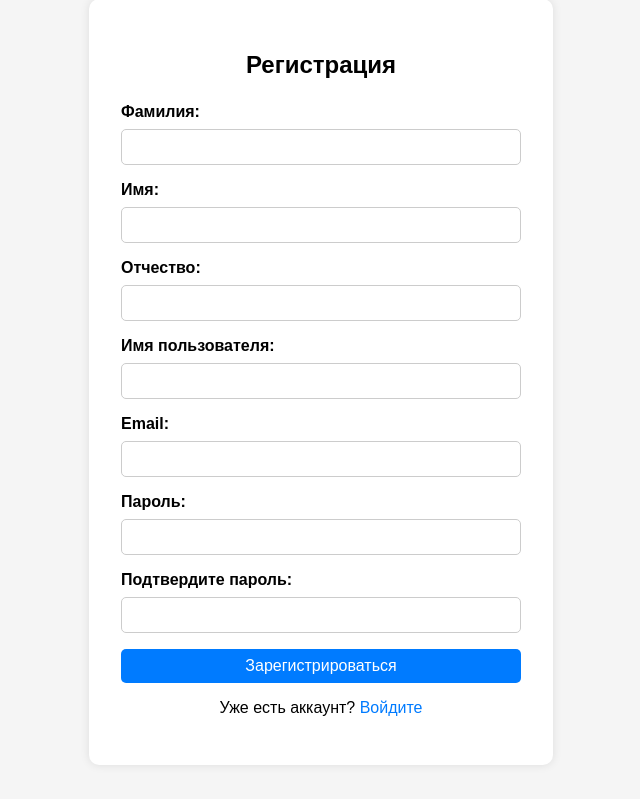
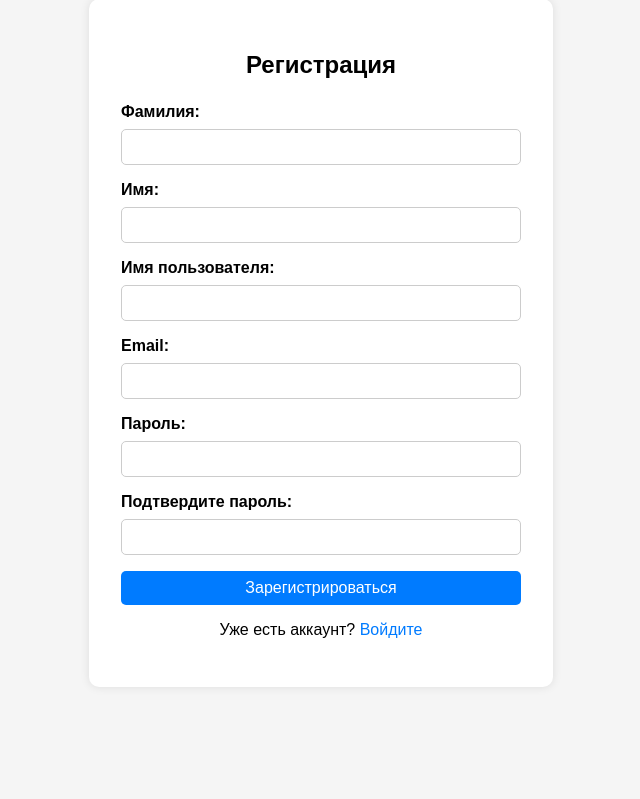
Before and after one commit to fetgrigory/Stock-Data-Service, a FastAPI app: page /signup in a window 1280 px wide. Shown: the part 101-900 px from the top of the page, without its empty margins (319-959 px from the left). Run offline with FastAPI, Linux system fonts and the light colour scheme; parts of the project's set-up code (start-up, migrations or seed data) failed here and were passed over.

Commit message:
refactor(templates): remove middle name field from signup form

```diff
--- a/src/templates/signup.html
+++ b/src/templates/signup.html
@@ -7,13 +7,16 @@
 <body>
     <div class="container">
         <h2>Регистрация</h2>
+
         {% if error %}
         <div class="alert alert-danger my-3">
             <h5 class="alert-heading">Ошибка регистрации</h5>
-            Пользователь с таким именем или еmail уже существует. Пожалуйста, выберите другое имя или еmail.
+            Пользователь с таким именем или email уже существует. Пожалуйста, выберите другое имя или email.
         </div>
         {% endif %}
+
         <form method="post" action="/signup">
+            <div class="form-row">
                 <div class="mb-3">
                     <label for="last_name" class="form-label">Фамилия:</label>
                     <input type="text" id="last_name" name="last_name" class="form-control" required>
@@ -22,20 +25,20 @@
                     <label for="first_name" class="form-label">Имя:</label>
                     <input type="text" id="first_name" name="first_name" class="form-control" required>
                 </div>
-            <div class="mb-3">
-                <label for="middle_name" class="form-label">Отчество:</label>
-                <input type="text" id="middle_name" name="middle_name" class="form-control">
             </div>
+
+            <div class="form-row">
                 <div class="mb-3">
                     <label for="username" class="form-label">Имя пользователя:</label>
                     <input type="text" id="username" name="username" class="form-control" required>
                 </div>
-
                 <div class="mb-3">
                     <label for="email" class="form-label">Email:</label>
                     <input type="email" id="email" name="email" class="form-control" required>
                 </div>
+            </div>
 
+            <div class="form-row">
                 <div class="mb-3">
                     <label for="password" class="form-label">Пароль:</label>
                     <input type="password" id="password" name="password" class="form-control" required>
@@ -44,6 +47,8 @@
                     <label for="confirm_password" class="form-label">Подтвердите пароль:</label>
                     <input type="password" id="confirm_password" name="confirm_password" class="form-control" required>
                 </div>
+            </div>
+
             <button type="submit" class="btn btn-primary">Зарегистрироваться</button>
         </form>
         <p class="mt-3">Уже есть аккаунт? <a href="/login">Войдите</a></p>
```
Lines whose indentation alone changed are shown as unchanged.
